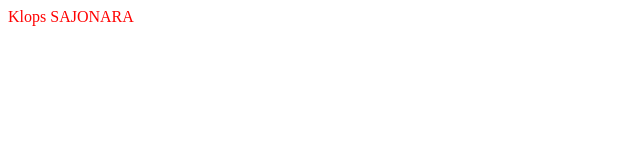
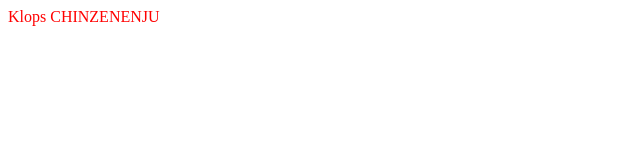
Before and after one commit to Tetmayer/Cieszyn28, a plain HTML site: page index.html in a window 1280 px wide. Shown: the full height of the page, 0-640 px from the left. Drawn offline with Linux system fonts and the light colour scheme.

Commit message:
zmiany ze storny

```diff
--- a/index.html
+++ b/index.html
@@ -8,6 +8,6 @@
 </head>
 <body>
     <font color="red">Klops</font>
-    <font color="red">SAJONARA</font>
+    <font color="red">CHINZENENJU</font>
 </body>
 </html>
```
